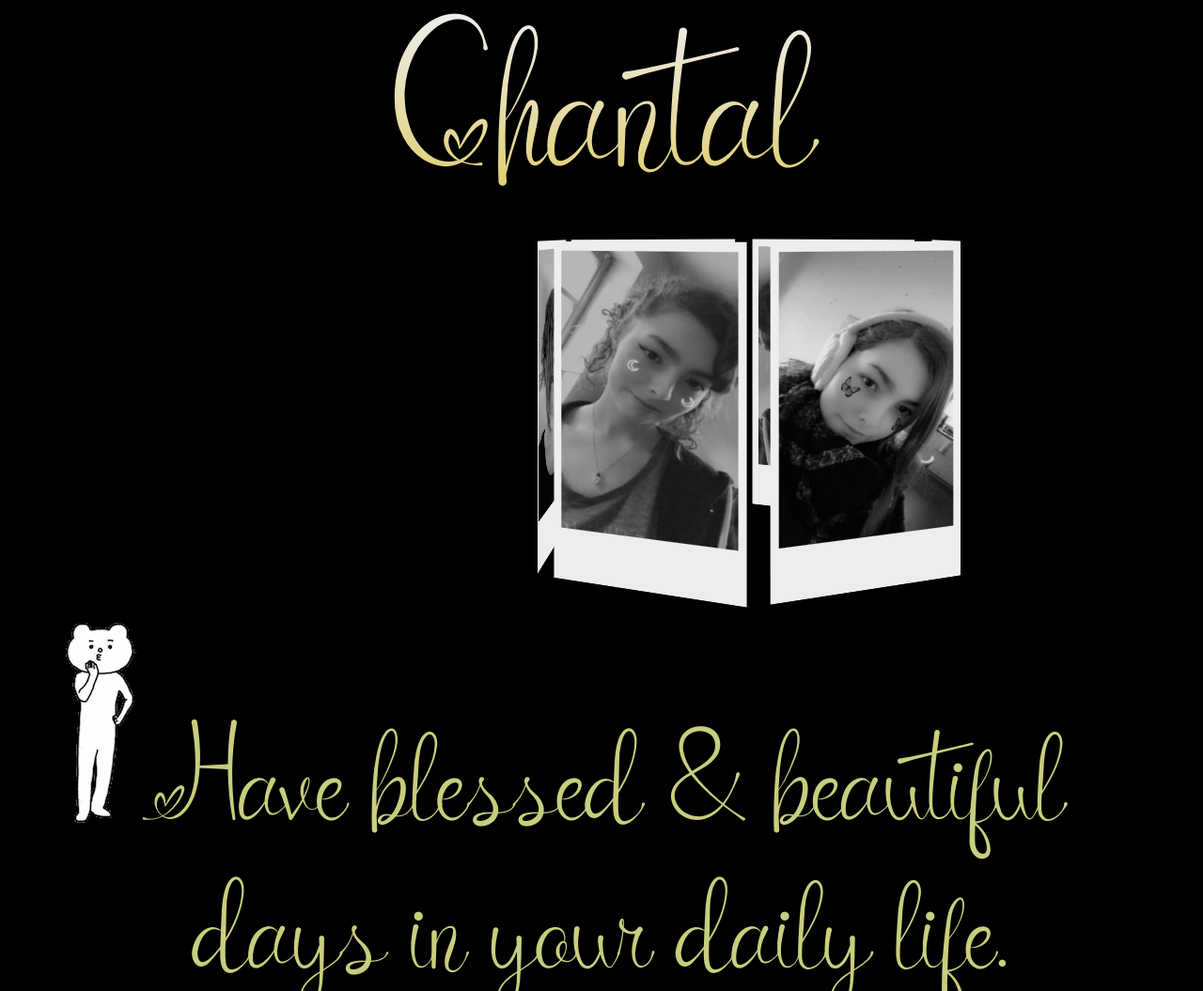
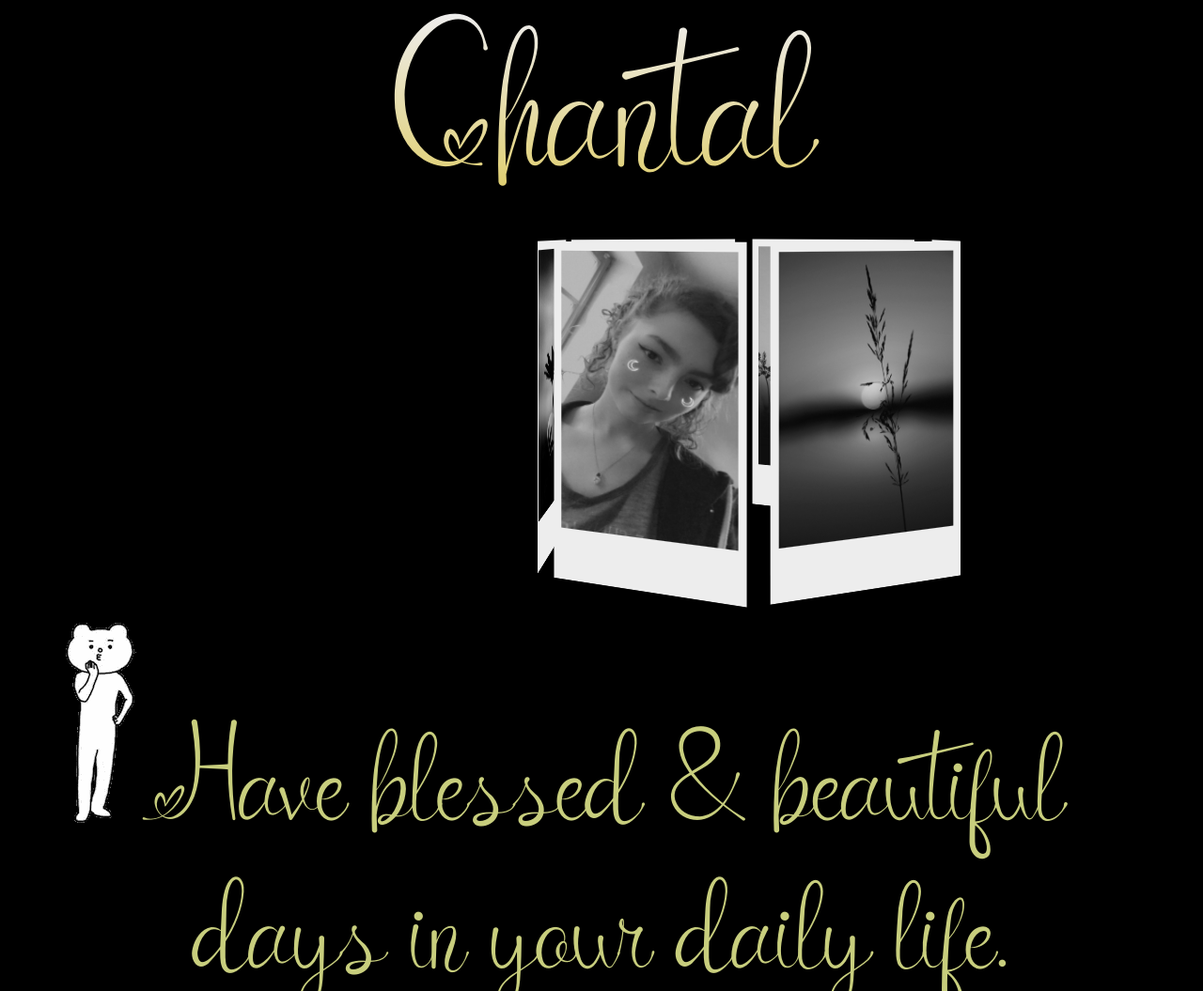
Before and after one commit to Minawa520/foryou, a plain HTML site: page index.html in a window 1280 px wide. Shown: the part 4589-5644 px from the top of the page at 94% size. Drawn offline with nearby package versions, Linux system fonts and the light colour scheme; a web font is replaced by a local one.

Commit message:
Add image

```diff
--- a/index.html
+++ b/index.html
@@ -44,19 +44,19 @@
                         <img src="aaa.jpg" alt="">
                     </div>
                     <div class="single-img img-two">
-                        <img src="bbc.jpg" alt="">
+                        <img src="1.jpg" alt="">
                     </div>
                     <div class="single-img img-three">
                         <img src="ccc.jpg" alt="">
                     </div>
                     <div class="single-img img-four">
-                        <img src="aaa.jpg" alt="">
+                        <img src="11.jpg" alt="">
                     </div>
                     <div class="single-img img-five">
                         <img src="bbc.jpg" alt="">
                     </div>
                     <div class="single-img img-six">
-                        <img src="ccc.jpg" alt="">
+                        <img src="3.jpg" alt="">
                     </div>
                 </div>
         </div>
```
